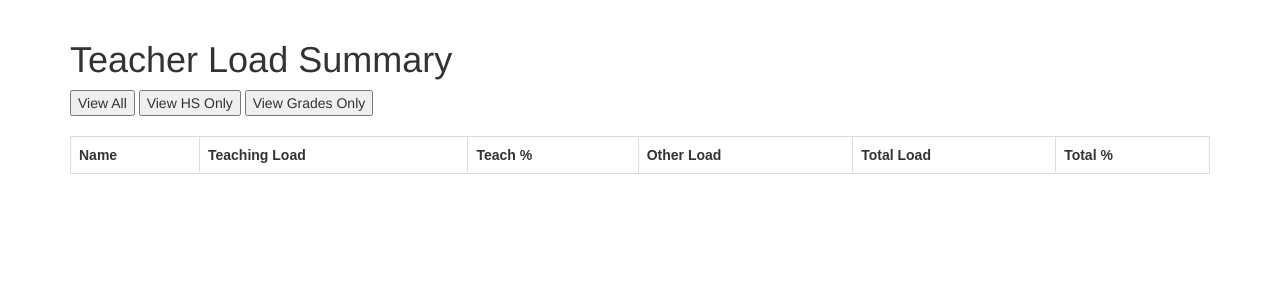
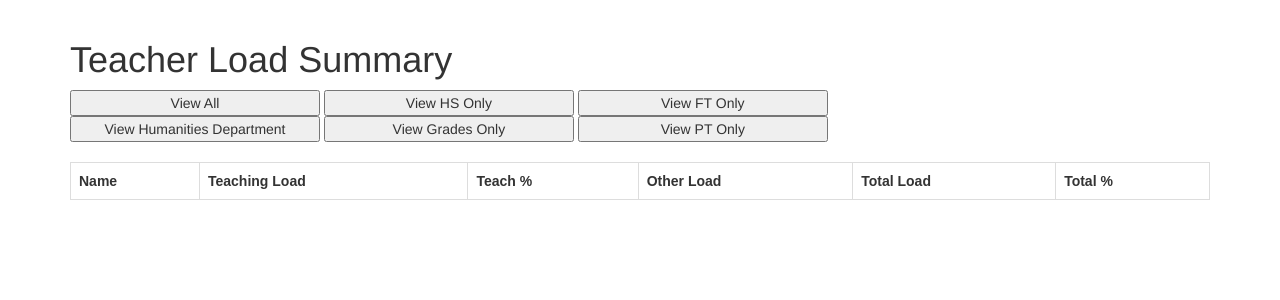
Before and after one commit to ptrbates/grapes, a Flask app: page /teacher_list in a window 1280 px wide. Shown: the part 52-352 px from the top of the page. Run offline with Flask 2, Linux system fonts and the light colour scheme; the visitor is signed in with stand-in values (Sample User, id 1); data that the repository does not hold is empty; some libraries are stand-ins or nearby versions.

Commit message:
updated teacher list view options

```diff
--- a/app/errors/handlers.py
+++ b/app/errors/handlers.py
@@ -3,7 +3,7 @@ from app import db
 from app.errors import bp
 
 
-# todo Figure out what's happening with the email: maybe the server isn't configured correctly?
+# todo figure out what's wrong with the email configuration
 
 @bp.app_errorhandler(404)
 def not_found_error(error):
--- a/app/main/forms.py
+++ b/app/main/forms.py
@@ -37,7 +37,7 @@ class AddResponsibilityForm(FlaskForm):
 
 
 class ChangeTeacherForm(FlaskForm):
-    first_name = StringField('First name', validators=[DataRequired()])
+    first_name = StringField('First name')
     last_name = StringField('Last name', validators=[DataRequired()])
     grades = BooleanField('Teaches in the grades?')
     hs = BooleanField('Teacher in the high school?')
@@ -90,9 +90,12 @@ class AssignMemberForm(FlaskForm):
 
 
 class ChooseViewForm(FlaskForm):
-    view_all = SubmitField('View All')
     view_hs = SubmitField('View HS Only')
     view_grades = SubmitField('View Grades Only')
+    view_ft = SubmitField('View FT Only')
+    view_pt = SubmitField('View PT Only')
+    view_hum = SubmitField('View Humanities Department')
+    view_all = SubmitField('View All')
 
 
 # todo Figure out how to allow multiplier updating within the app
--- a/app/main/routes.py
+++ b/app/main/routes.py
@@ -15,6 +15,8 @@ def index():
     return render_template('index.html', title='Home')
 
 
+# todo add view of humanities department alone
+
 @bp.route('/teacher_list', methods=['GET', 'POST'])
 @login_required
 def teacher_list():
@@ -24,15 +26,33 @@ def teacher_list():
     if form.validate_on_submit():
         if form.view_hs.data:
             teachers = Teacher.query.filter_by(hs=True).order_by('last_name').all()
+            teachers = [teacher for teacher in teachers if teacher.total_load_p() > 75]
             title = 'High School Load Summary'
             return render_template('teacher_list.html', title=title, teachers=teachers, form=form)
         elif form.view_grades.data:
             teachers = Teacher.query.filter_by(grades=True).order_by('last_name').all()
+            teachers = [teacher for teacher in teachers if teacher.total_load_p() > 75]
             title = 'Grades Load Summary'
             return render_template('teacher_list.html', title=title, teachers=teachers, form=form)
-        else:
+        elif form.view_ft.data:
             teachers = Teacher.query.order_by('last_name').all()
-            title = 'Load Summary'
+            teachers = [teacher for teacher in teachers if teacher.total_load_p() > 75]
+            title = 'FT Load Summary'
+            return render_template('teacher_list.html', title=title, teachers=teachers, form=form)
+        elif form.view_pt.data:
+            teachers = Teacher.query.order_by('last_name').all()
+            teachers = [teacher for teacher in teachers if teacher.total_load_p() < 75]
+            title = 'PT Load Summary'
+            return render_template('teacher_list.html', title=title, teachers=teachers, form=form)
+        elif form.view_hum.data:
+            teachers = Teacher.query.order_by('last_name').all()
+            hum_dep = ['Zinn', 'Blanchard', 'Fretz', 'Humanities']
+            teachers = [teacher for teacher in teachers if teacher.last_name in hum_dep]
+            title = 'Humanities Department Load Summary'
+            return render_template('teacher_list.html', title=title, teachers=teachers, form=form)
+        elif form.view_all.data:
+            teachers = Teacher.query.order_by('last_name').all()
+            title = 'Teacher Load Summary'
             return render_template('teacher_list.html', title=title, teachers=teachers, form=form)
 
     return render_template('teacher_list.html', title=title, teachers=teachers, form=form)
@@ -97,6 +117,7 @@ def teacher_view(tid):
 
 
 # todo Add sort functionality or dropdowns by grade or subject? to limit the number of courses in the list
+
 @bp.route('/course_list', methods=['GET', 'POST'])
 @login_required
 def course_list():
@@ -238,6 +259,8 @@ def change_multipliers():
     return render_template('change_multipliers.html', title=title, form=form)
 
 
+# todo find a way to incorporate multipliers into the database so that they can be modified
+
 multipliers = {'Grades Main Lesson': 20 / 20,
                'weeks/year': 35,
                'FT Expectation': 39000,
--- a/app/models.py
+++ b/app/models.py
@@ -88,6 +88,8 @@ class Teacher(db.Model):
         return int(100 * self.total_load() / (multipliers['FT Expectation']))
 
 
+# todo adjust model to make more than one instructor possible
+
 class Course(db.Model):
     id = db.Column(db.Integer, primary_key=True)
     title = db.Column(db.String(64), index=True, unique=True)
--- a/app/templates/teacher_list.html
+++ b/app/templates/teacher_list.html
@@ -6,9 +6,12 @@
 <form action="" method="post">
     {{ form.hidden_tag() }}
     <tr>
-        <td>{{ form.view_all() }}</td>
-        <td>{{ form.view_hs() }}</td>
-        <td>{{ form.view_grades() }}</td>
+        <td>{{ form.view_all(style="width: 250px;") }}</td>
+        <td>{{ form.view_hs(style="width: 250px;") }}</td>
+        <td>{{ form.view_ft(style="width: 250px;") }}</td><br>
+        <td>{{ form.view_hum(style="width: 250px;") }}</td>
+        <td>{{ form.view_grades(style="width: 250px;") }}</td>
+        <td>{{ form.view_pt(style="width: 250px;") }}</td>
     </tr>
 </form>
 <br>
```
Also changed, not shown: app.db (deleted), 1 other file.
